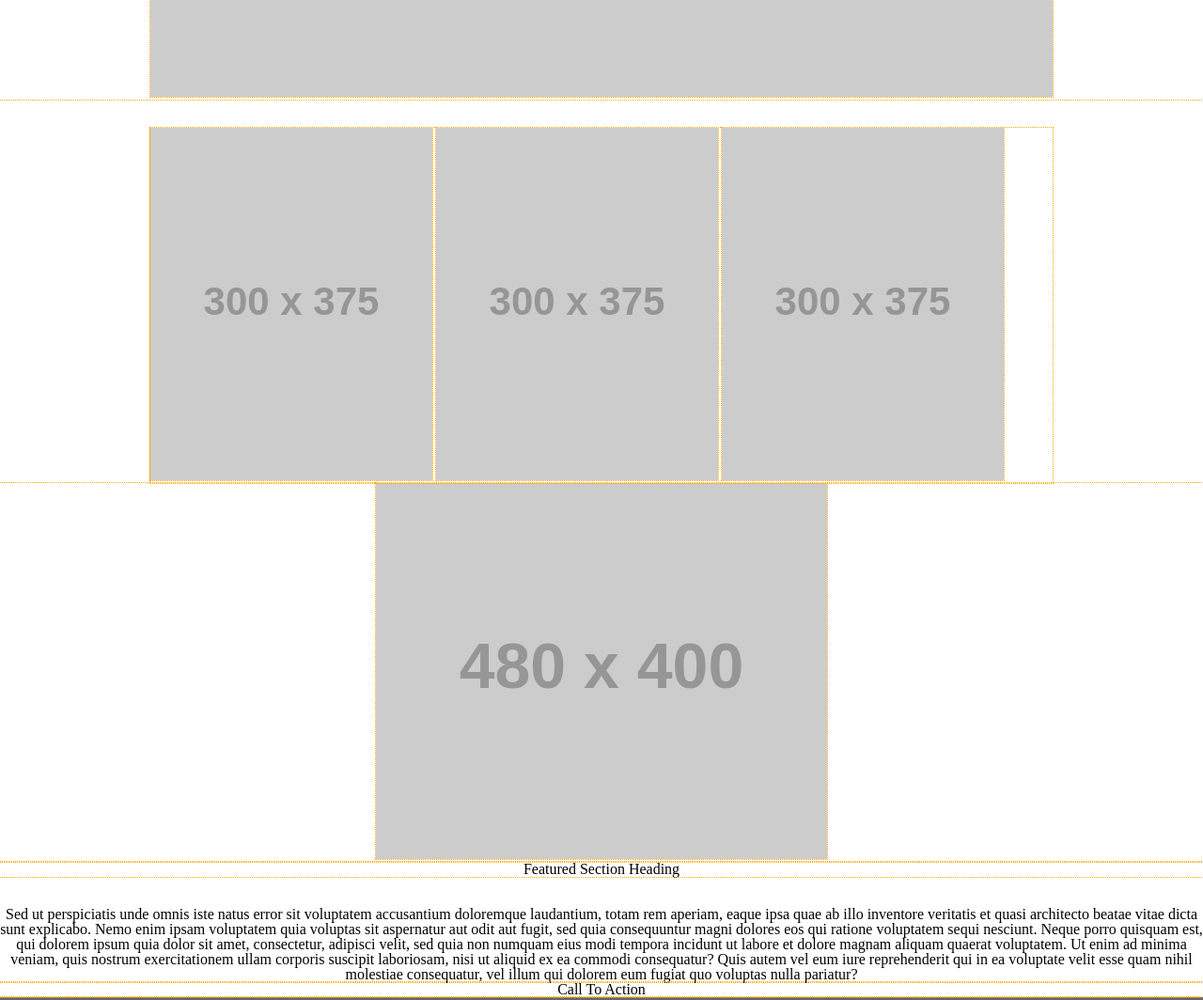
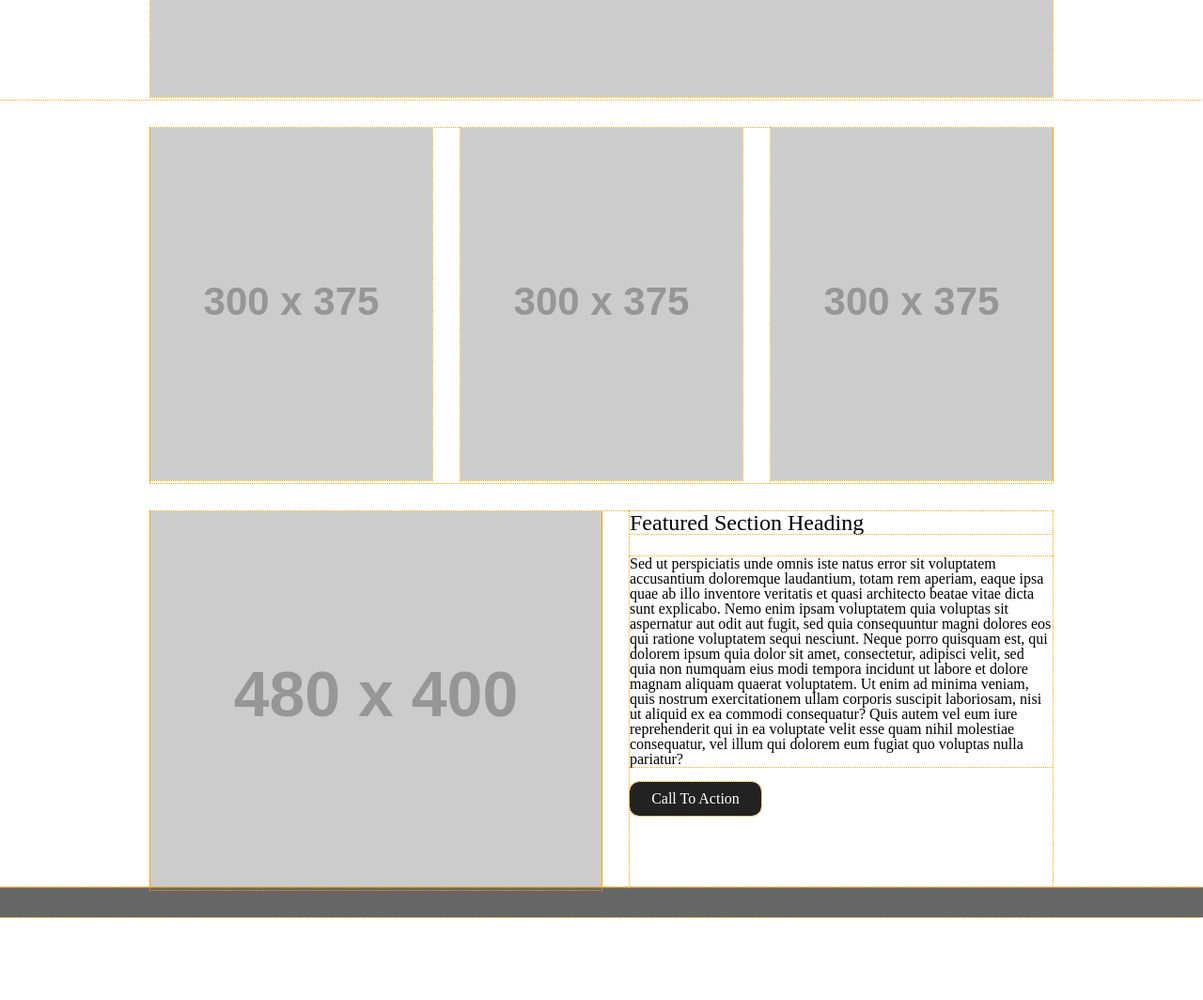
Before and after one commit to huangrkul/wirefame-exercise, a plain HTML site: page index.html in a window 1280 px wide. Shown: the part 479-1543 px from the top of the page at 94% size. After the commit the page ends 1485 px from the top, so only its background shows below. Drawn offline with Linux system fonts and the light colour scheme; placeholder pictures from the web are drawn by us.

Commit message:
done with first couple sections, working on text area and CTA

```diff
--- a/index.html
+++ b/index.html
@@ -33,13 +33,17 @@
       </div>
 
       <section>
+        <div>
           <img src="http://via.placeholder.com/480x400.jpg"/>
+        </div>
+        <div>
+          <h2>Featured Section Heading</h2>
           <p>
-            <h3>Featured Section Heading</h3><br/><br/>
             Sed ut perspiciatis unde omnis iste natus error sit voluptatem accusantium doloremque laudantium, totam rem aperiam, eaque ipsa quae ab illo inventore veritatis et quasi architecto beatae vitae dicta sunt explicabo. Nemo enim ipsam voluptatem quia voluptas sit aspernatur aut odit aut fugit, sed quia consequuntur magni dolores eos qui ratione voluptatem sequi nesciunt. Neque porro quisquam est, qui dolorem ipsum quia dolor sit amet, consectetur, adipisci velit, sed quia non numquam eius modi tempora incidunt ut labore et dolore magnam aliquam quaerat voluptatem. Ut enim ad minima veniam, quis nostrum exercitationem ullam corporis suscipit laboriosam, nisi ut aliquid ex ea commodi consequatur? Quis autem vel eum iure reprehenderit qui in ea voluptate velit esse quam nihil molestiae consequatur, vel illum qui dolorem eum fugiat quo voluptas nulla pariatur?
           </p>
           <div>Call To Action</div>
-        </section>
+        </div>
+      </section>
 
     </main>
 
--- a/styles.css
+++ b/styles.css
@@ -1,9 +1,21 @@
 * {
   outline: 1px dotted orange;
 }
-nav, main div:nth-child(2) {
+nav, main > div:nth-child(2), main section {
   margin-right: auto;
   margin-left: auto;
+}
+
+main div:first-child, main > div:nth-child(2)  {
+  margin-bottom: 30px;
+}
+
+main, main > div:nth-child(2), section > div > div {
+  text-align: center;
+}
+
+nav, main > div:nth-child(2), main section {
+  width: 960px;
 }
 
 header, footer {
@@ -27,20 +39,46 @@ header img {
   vertical-align: middle;
 }
 
-nav {
-  width: 960px;
+main {
+  width: 100%;
 }
 
-main {
-  width: 100%;
-  text-align: center;
+main > div:nth-child(2) > img:first-child, section > div:first-child {
+  float: left;
 }
 
-main div:first-child {
-  margin-bottom: 30px;
+main > div:nth-child(2) > img:nth-child(2) {
+  float: right;
 }
 
-main div:nth-child(2) {
-  width: 960px;
+section {
   text-align: left;
 }
+
+section > div:first-child, section > div:nth-child(2) {
+  display: inline-block;
+}
+
+section > div:first-child {
+  margin-right: 30px;
+}
+
+section > div:nth-child(2) {
+  width: 450px;
+  height: 400px;
+}
+
+section h2 {
+  font-size: 1.5em;
+  margin-bottom: 1em;
+}
+
+section > div > div {
+  width: 120px;
+  background-color: #222222;
+  color: white;
+  padding: 0.5em;
+  border: 2px solid #222222;
+  border-radius: 10px;
+  margin-top: 1em;
+}
```
